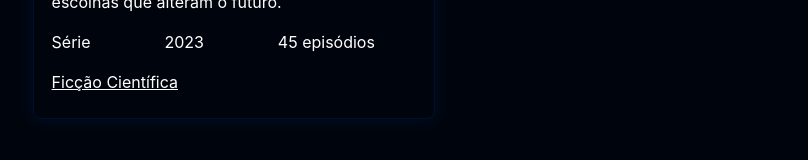
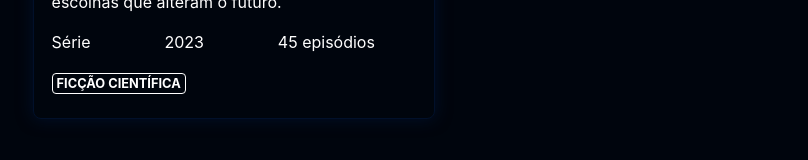
Before and after one commit to ufjf-dcc207/ufjf-dcc207-2024-3-a-trb2-trb2-darlanhenrique, a React (Vite) app: page / in a window 1280 px wide. Shown: the part 747-907 px from the top of the page, without its empty margins (7-815 px from the left). Built offline with nearby package versions, Linux system fonts and the light colour scheme.

Commit message:
make adjustments in gender

```diff
--- a/src/Production.css
+++ b/src/Production.css
@@ -81,7 +81,17 @@
             grid-area: genre;
             margin-bottom: 0.5rem;
             text-transform: capitalize;
-            text-decoration: underline;
+
+            a {
+                color: #fff;
+                text-decoration: none;
+                border: 1px solid #fff;
+                padding: 2px 4px;
+                border-radius: 4px;
+                font-size: 0.8rem;
+                font-weight: 700;
+                text-transform: uppercase;
+            }
         }
     }
 
--- a/src/Production.tsx
+++ b/src/Production.tsx
@@ -12,6 +12,7 @@ interface ProductionProps {
 }
 
 export default function Production({name, year, type, genre, length, description, image, isNew,}: ProductionProps) {
+  const genres = genre.split("/");
   return (
     <div className="production">
         <div className="image-container">
@@ -24,7 +25,12 @@ export default function Production({name, year, type, genre, length, description
             <div className="type">{type}</div>
             <div className="year">{year}</div>
             <div className="length">{length}{type === "filme" || type === "documentario" ? " min" : " episódios"}</div>
-            <div className="genre">{genre}</div>
+            <div className="genre">
+                {genres.map((genreItem, ) => (
+                    <span key={genreItem} className="genre-item"><a href={`#${genreItem}`}>{genreItem.trim()}</a> </span>
+                ))}
+            </div>
+
         </div>
     </div>
   );
```
